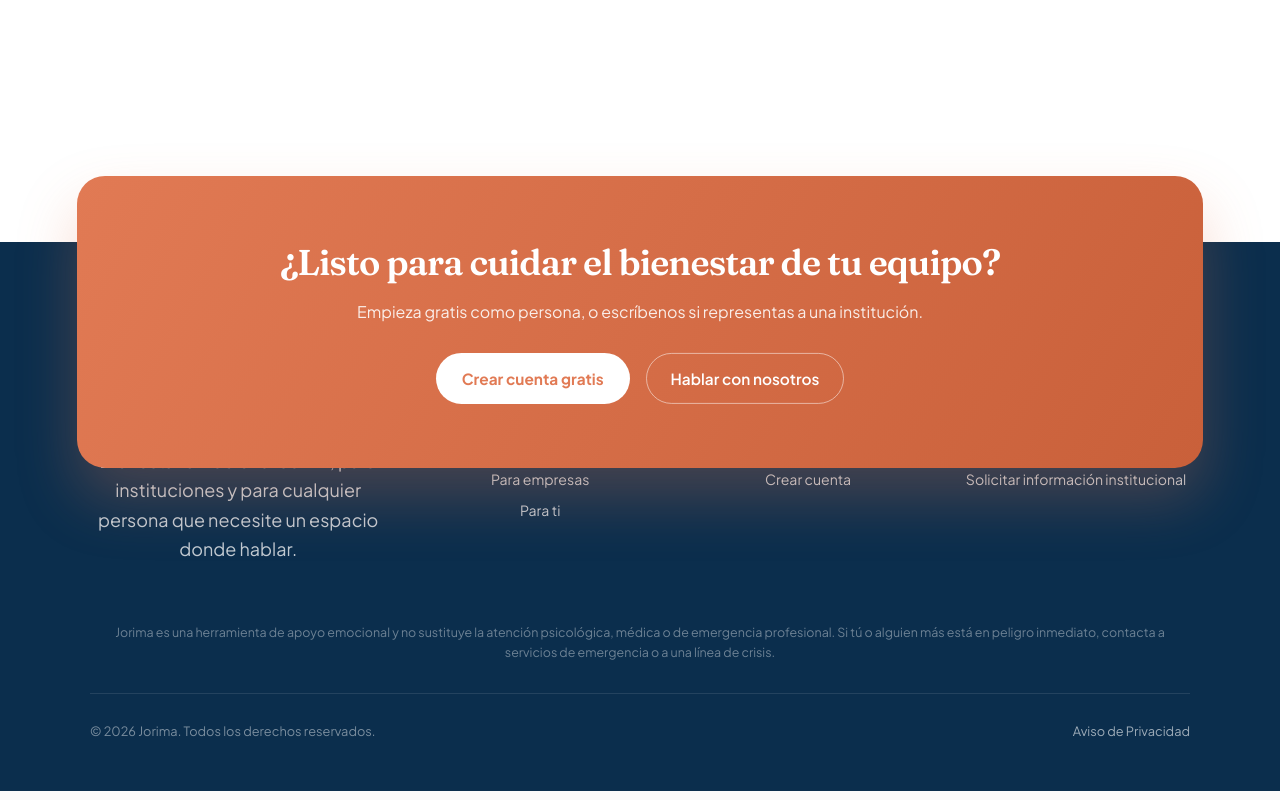
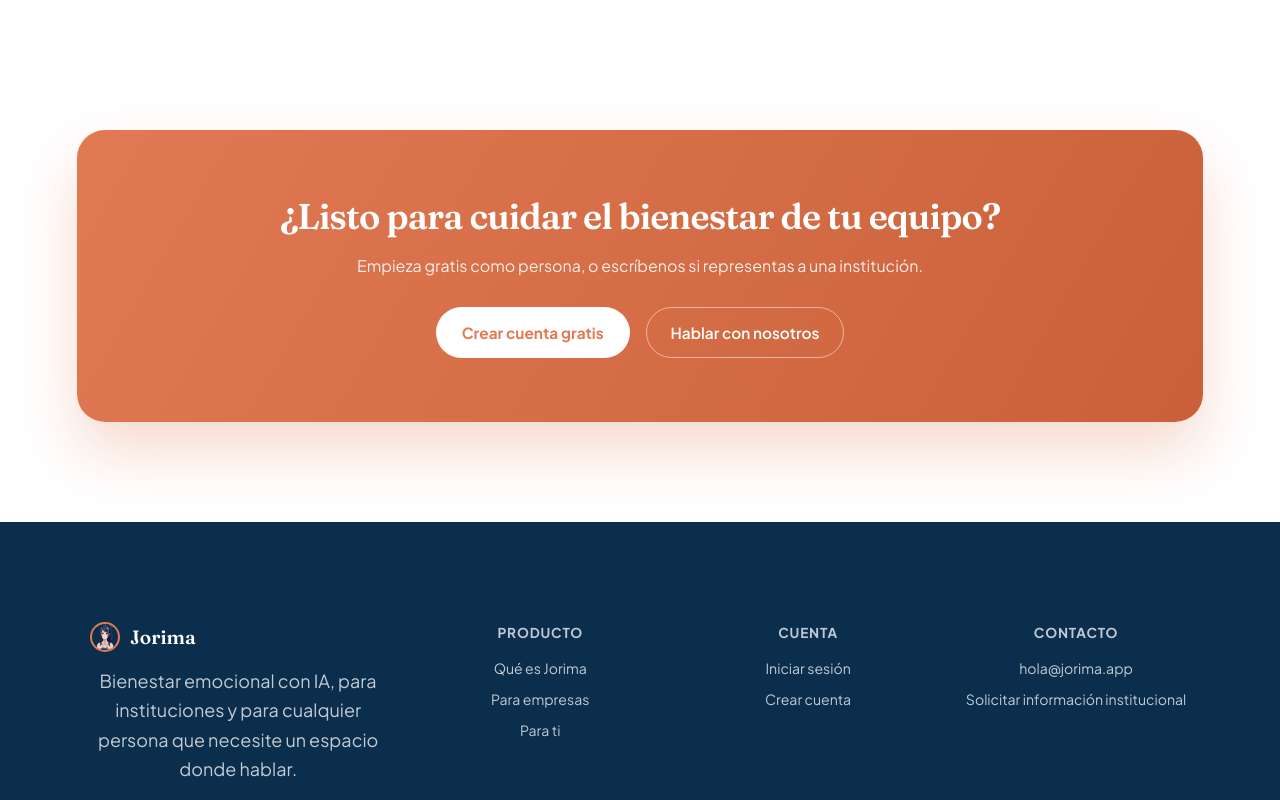
Before and after one commit to doppio-AI/NeoJorima, a Next.js app in the folder web/: page / in a window 1280 px wide. Shown: the part 4160-4960 px from the top of the page. Built offline with nearby package versions, Linux system fonts and the light colour scheme.

Commit message:
fixito cta

```diff
--- a/web/app/landing.module.css
+++ b/web/app/landing.module.css
@@ -691,13 +691,12 @@
 /* ─────────── CTA BANNER ─────────── */
 
 .ctaBanner {
-  margin: 0 6vw;
+  margin: 100px 6vw;
   border-radius: 28px;
   background: linear-gradient(120deg, var(--koi) 0%, #c9603a 100%);
   padding: 64px 6vw;
   text-align: center;
   color: white;
-  transform: translateY(50%);
   box-shadow: 0 30px 60px rgba(225, 122, 84, 0.28);
 }
 
@@ -745,8 +744,7 @@
 .footer {
   background: var(--ink);
   color: rgba(255, 255, 255, 0.75);
-  padding: 160px 6vw 50px;
-  margin-top: -80px;
+  padding: 100px 6vw 50px;
 }
 
 .footerGrid {
@@ -872,6 +870,7 @@
   }
 
   .ctaBanner {
+    margin: 70px 6vw;
     padding: 48px 6vw;
   }
 
```
